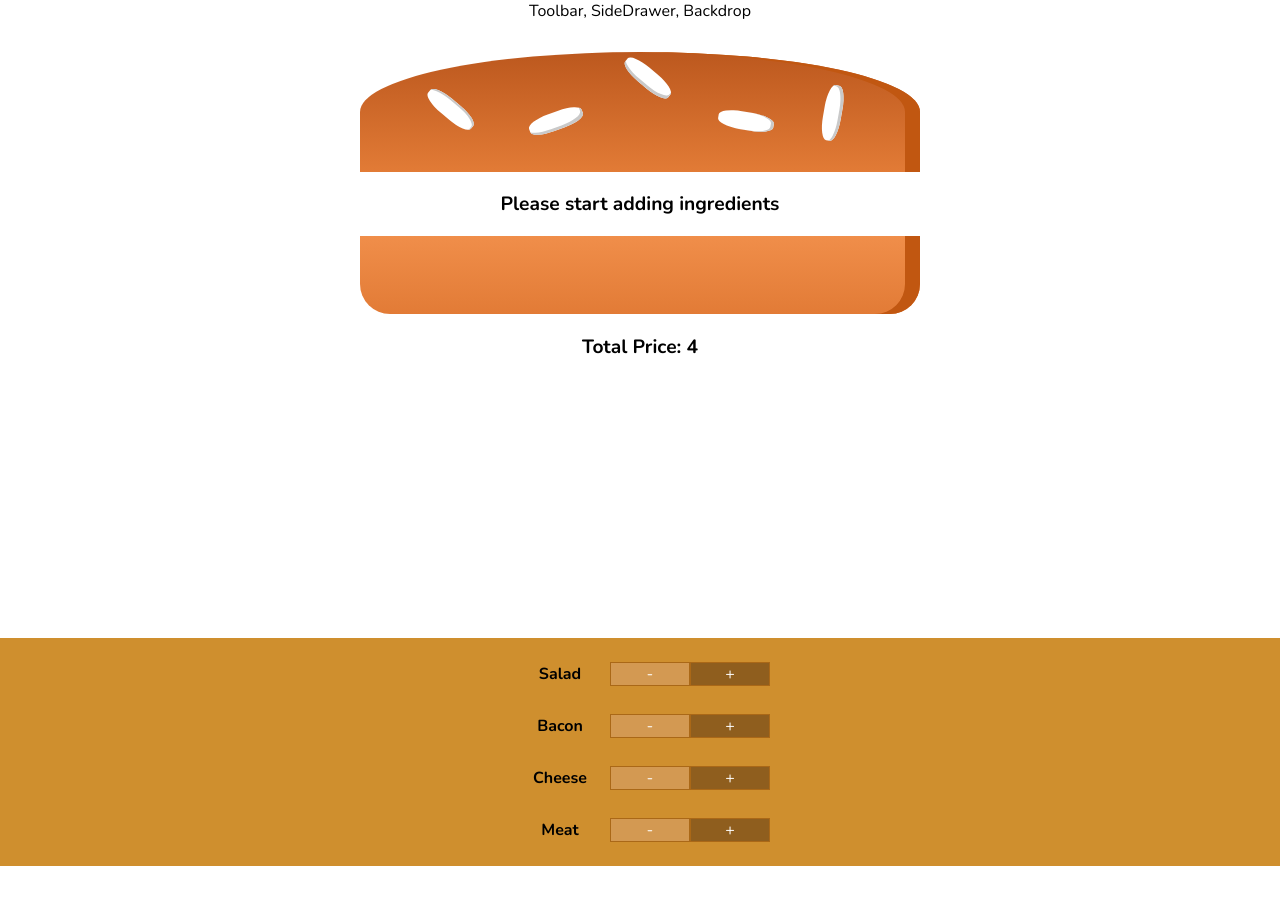
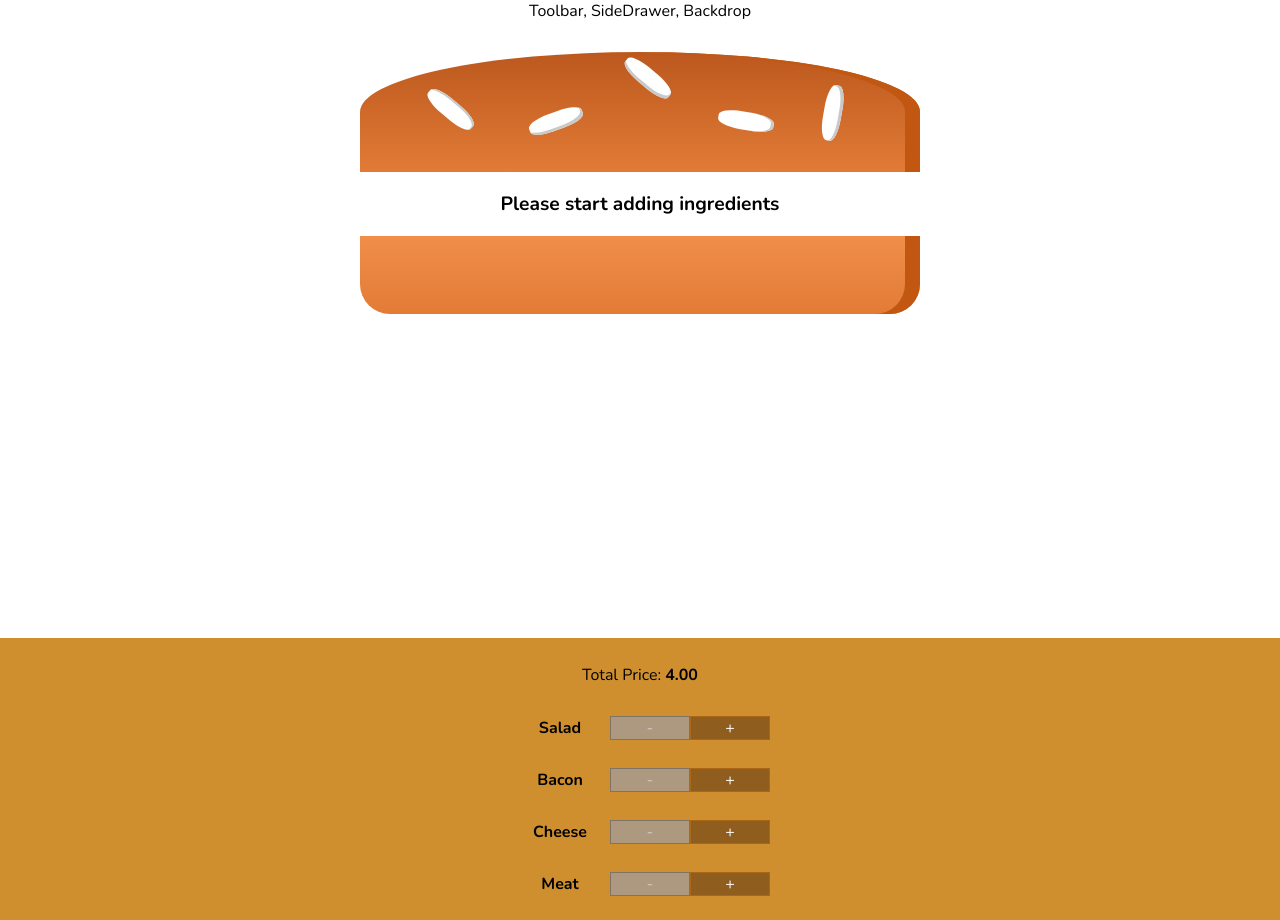
Before and after one commit to alenbasar/course-project-burger-app, a React (Create React App) app: page / in a window 1280 px wide. Before the commit the page ends 866 px from the top, so only its background shows below. Built offline with nearby package versions, Linux system fonts and the light colour scheme.

Commit message:
some improvements

```diff
--- a/src/components/Burger/BuildControls/BuildControl/BuildControl.js
+++ b/src/components/Burger/BuildControls/BuildControl/BuildControl.js
@@ -4,7 +4,13 @@
 const buildControl = (props) => (
   <div className={classes.BuildControl}>
     <div className={classes.Label}>{props.label}</div>
-    <button className={classes.Less}>-</button>
+    <button
+      className={classes.Less}
+      onClick={props.removed}
+      disabled={props.disabled}
+    >
+      -
+    </button>
     <button className={classes.More} onClick={props.added}>
       +
     </button>
--- a/src/components/Burger/BuildControls/BuildControls.js
+++ b/src/components/Burger/BuildControls/BuildControls.js
@@ -12,11 +12,16 @@
 const buildControls = (props) => {
   return (
     <div className={classes.BuildControls}>
+      <p>
+        Total Price: <strong>{props.totalPrice.toFixed(2)}</strong>
+      </p>
       {controls.map((ctrl) => (
         <BuildControl
           key={ctrl.label}
           label={ctrl.label}
           added={() => props.ingredientAdd(ctrl.type)}
+          removed={() => props.ingredientRemove(ctrl.type)}
+          disabled={props.disable[ctrl.type]}
         />
       ))}
     </div>
--- a/src/components/Burger/Burger.js
+++ b/src/components/Burger/Burger.js
@@ -21,7 +21,6 @@
       <BurgerIngredient type="bread-top" />
       {transformedIngredients}
       <BurgerIngredient type="bread-bottom" />
-      <p>Total Price: {Math.round(props.totalPrice * 100) / 100}</p>
     </div>
   );
 };
--- a/src/containers/BurgerBuilder/BurgerBuilder.js
+++ b/src/containers/BurgerBuilder/BurgerBuilder.js
@@ -34,16 +34,38 @@
     this.setState({ totalPrice: newPrice, ingredients: updateIngredients });
   };
 
-  removeIngredientHandler = (type) => {};
+  removeIngredientHandler = (type) => {
+    const oldCount = this.state.ingredients[type];
+    if (oldCount <= 0) {
+      return;
+    }
+    const updatedCount = oldCount - 1;
+    const updateIngredients = {
+      ...this.state.ingredients,
+    };
+    updateIngredients[type] = updatedCount;
+    const priceDeduction = INGRIDIENT_PRICES[type];
+    const oldPrice = this.state.totalPrice;
+    const newPrice = oldPrice - priceDeduction;
+    this.setState({ totalPrice: newPrice, ingredients: updateIngredients });
+  };
 
   render() {
+    const disabledInfo = {
+      ...this.state.ingredients,
+    };
+    for (let key in disabledInfo) {
+      disabledInfo[key] = disabledInfo[key] <= 0;
+    }
     return (
       <Aux>
-        <Burger
-          ingredient={this.state.ingredients}
+        <Burger ingredient={this.state.ingredients} />
+        <BuildControls
+          ingredientAdd={this.addIngredientHandler}
+          ingredientRemove={this.removeIngredientHandler}
+          disable={disabledInfo}
           totalPrice={this.state.totalPrice}
         />
-        <BuildControls ingredientAdd={this.addIngredientHandler} />
       </Aux>
     );
   }
--- a/src/hoc/Aux.js
+++ b/src/hoc/Aux.js
@@ -1,3 +1,2 @@
-import React from "react";
 const aux = (props) => props.children;
 export default aux;
```
